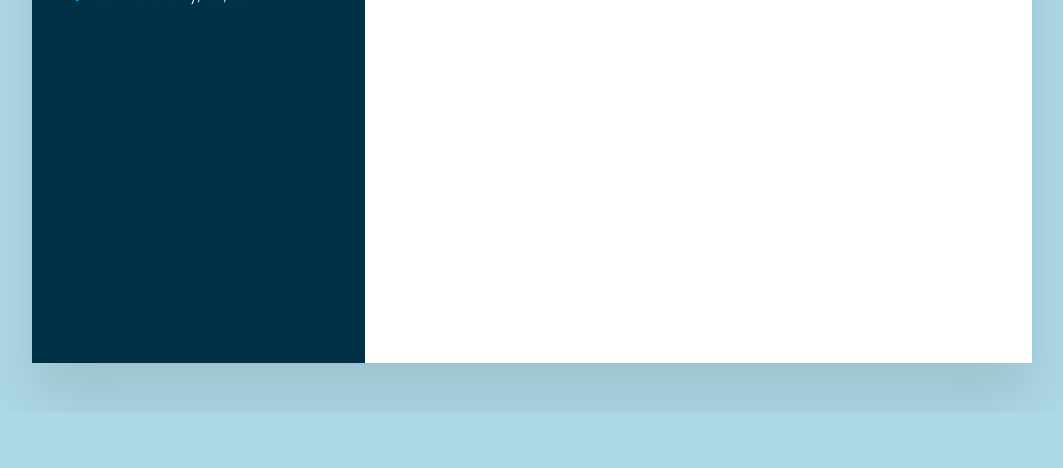
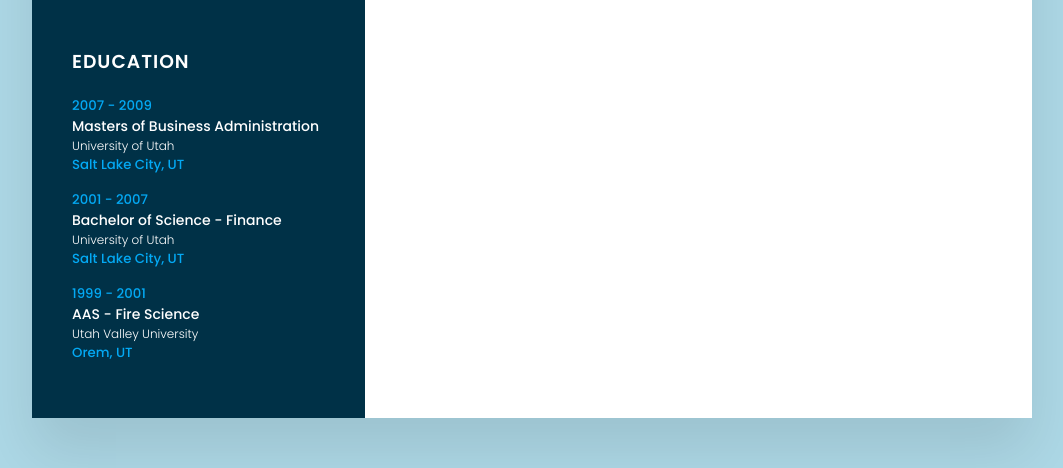
Before and after one commit to abutler911/resume-site, a plain HTML site: page index.html in a window 1280 px wide. Shown: the part 687-1155 px from the top of the page, without its empty margins (108-1171 px from the left). Before the commit the page ends 1100 px from the top, so only its background shows below. Drawn offline with Linux system fonts and the light colour scheme.

Commit message:
added education section

```diff
--- a/css/style.css
+++ b/css/style.css
@@ -101,16 +101,37 @@ body {
 .contactInfo ul li .icon {
 	display: inline-block;
 	width: 18px;
-	font-size: 18px;
+	font-size: 14px;
 	color: #03a9f4;
 }
 
 .contactInfo ul li span {
 	color: #fff;
-	font-weight: 300;
-	font-size: 16px;
+	font-weight: 500;
+	font-size: 14px;
 }
 
+.contactInfo.education li {
+	margin-bottom: 15px;
+}
+
+.contactInfo.education h5 {
+	color: #03a9f4;
+	font-weight: 500;
+}
+
+.contactInfo.education h4:nth-child(2) {
+	color: #fff;
+	font-weight: 500;
+	font-size: 14px;
+
+}
+
+.contactInfo.education h4 {
+	color: #fff;
+	font-weight: 300;
+	font-size: 12px;
+}
 
 .container .right-side {
 	position: relative;
--- a/index.html
+++ b/index.html
@@ -41,6 +41,30 @@
 						<span class="text">Salt Lake City, UT, USA</span>
 					</li>
 			</div>
+
+			<div class="contactInfo education">
+				<h3 class="title">Education</h3>
+				<ul>
+					<li>
+						<h5>2007 - 2009</h5>
+						<h4>Masters of Business Administration</h4>
+						<h4>University of Utah</h4>
+						<h5>Salt Lake City, UT</h5>
+					</li>
+					<li>
+						<h5>2001 - 2007</h5>
+						<h4>Bachelor of Science - Finance</h4>
+						<h4>University of Utah</h4>
+						<h5>Salt Lake City, UT</h5>
+					</li>
+					<li>
+						<h5>1999 - 2001</h5>
+						<h4>AAS - Fire Science</h4>
+						<h4>Utah Valley University</h4>
+						<h5>Orem, UT</h5>
+					</li>
+				</ul>
+			</div>
 		</div>
 
 		<div class="right-side"></div>
```
